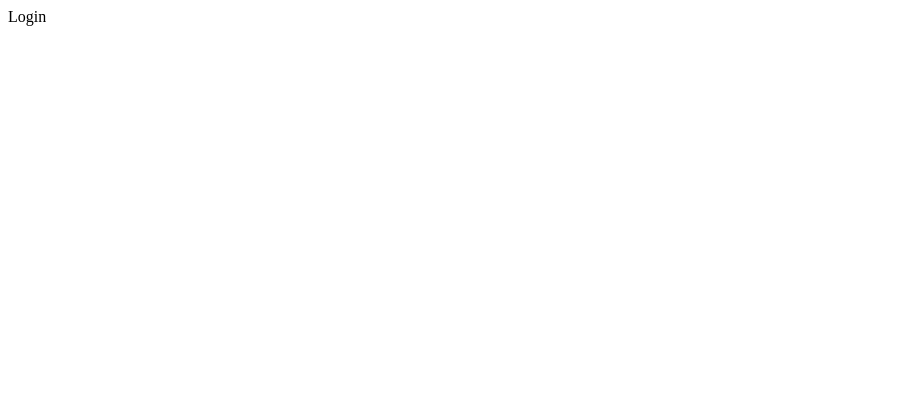
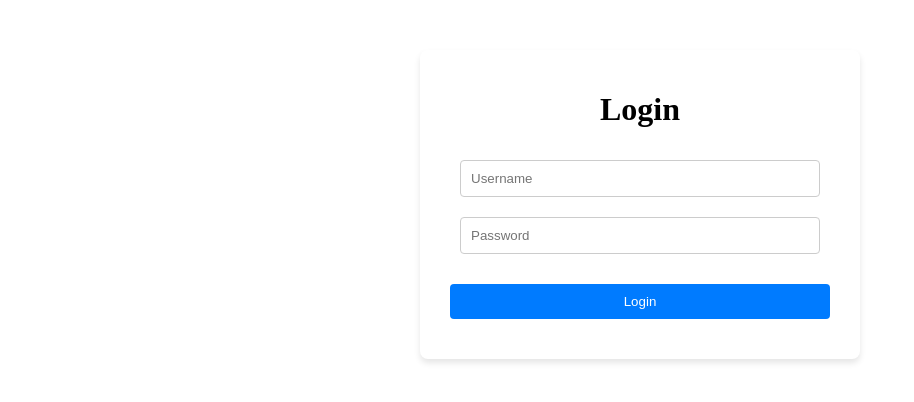
Before and after one commit to Louis-575/django-react-lab, a React app in the folder frontend/: page /login in a window 1280 px wide. Shown: the top 402 px of the page, without its empty margins (0-914 px from the left). Built offline with nearby package versions, Linux system fonts and the light colour scheme; the HTML template or start-up script is replaced by a standard one.

Commit message:
Implemented login and register forms

```diff
--- /dev/null
+++ b/frontend/src/components/Form.jsx
@@ -0,0 +1,61 @@
+import {useState} from "react"
+import api from "../api"
+import { useNavigate } from "react-router-dom"
+import { ACCESS_TOKEN, REFRESH_TOKEN } from "../constants"
+import "../styles/Form.css"
+
+function Form({route, method}) {
+    const [username, setUsername] = useState("");
+    const [password, setPassword] = useState("");
+    const [loading, setLoading] = useState(false);
+    const navigate = useNavigate();
+    const name = method === "login" ? "Login" : "Register"; /*chooses the name of the form*/
+
+    const handleSubmit = async (e) => {
+        e.preventDefault();
+        setLoading(true);
+
+        try {
+            const res = await api.post(route, {username, password}); /*uses our api to send the request. The response is used to get the refresh and access tokens when the user logs in*/
+            if (method === "login") {
+                localStorage.setItem(ACCESS_TOKEN, res.data.access);
+                localStorage.setItem(REFRESH_TOKEN, res.data.refresh);
+                navigate("/")
+            }
+            else {
+                navigate("/login")
+            }
+        }
+        catch (error) {
+            alert(error)
+        }
+        finally {
+            setLoading(false);
+        }
+    }
+
+    /*Login form element*/
+    return <form onSubmit={handleSubmit} className="form-container">
+        <h1>{name}</h1>
+        <input
+            className="form-input"
+            type="text"
+            value={username}
+            onChange={(e) => setUsername(e.target.value)}
+            placeholder="Username"
+        />
+        <input
+            className="form-input"
+            type="password"
+            value={password}
+            onChange={(e) => setPassword(e.target.value)}
+            placeholder="Password"
+        />
+        <button className="form-button" type="submit">
+            {name}
+        </button>
+    </form>
+}
+
+
+export default Form;
--- a/frontend/src/pages/Login.jsx
+++ b/frontend/src/pages/Login.jsx
@@ -1,4 +1,5 @@
+import Form from "../components/Form"
 function Login() {
-    return <div>Login</div>
+    return <Form route="/api/token/" method="login" />
 }
 export default Login
--- a/frontend/src/pages/Register.jsx
+++ b/frontend/src/pages/Register.jsx
@@ -1,4 +1,5 @@
+import Form from "../components/Form"
 function Register() {
-    return <div>Register</div>
+    return <Form route="/api/user/register/" method="register" />
 }
 export default Register
--- /dev/null
+++ b/frontend/src/styles/Form.css
@@ -0,0 +1,36 @@
+.form-container {
+  display: flex;
+  flex-direction: column;
+  align-items: center;
+  justify-content: center;
+  margin: 50px auto;
+  padding: 20px;
+  border-radius: 8px;
+  box-shadow: 0 4px 6px rgba(0, 0, 0, 0.1);
+  max-width: 400px;
+}
+
+.form-input {
+  width: 90%;
+  padding: 10px;
+  margin: 10px 0;
+  border: 1px solid #ccc;
+  border-radius: 4px;
+  box-sizing: border-box;
+}
+
+.form-button {
+  width: 95%;
+  padding: 10px;
+  margin: 20px 0;
+  background-color: #007bff;
+  color: white;
+  border: none;
+  border-radius: 4px;
+  cursor: pointer;
+  transition: background-color 0.2s ease-in-out;
+}
+
+.form-button:hover {
+  background-color: #0056b3;
+}
```
